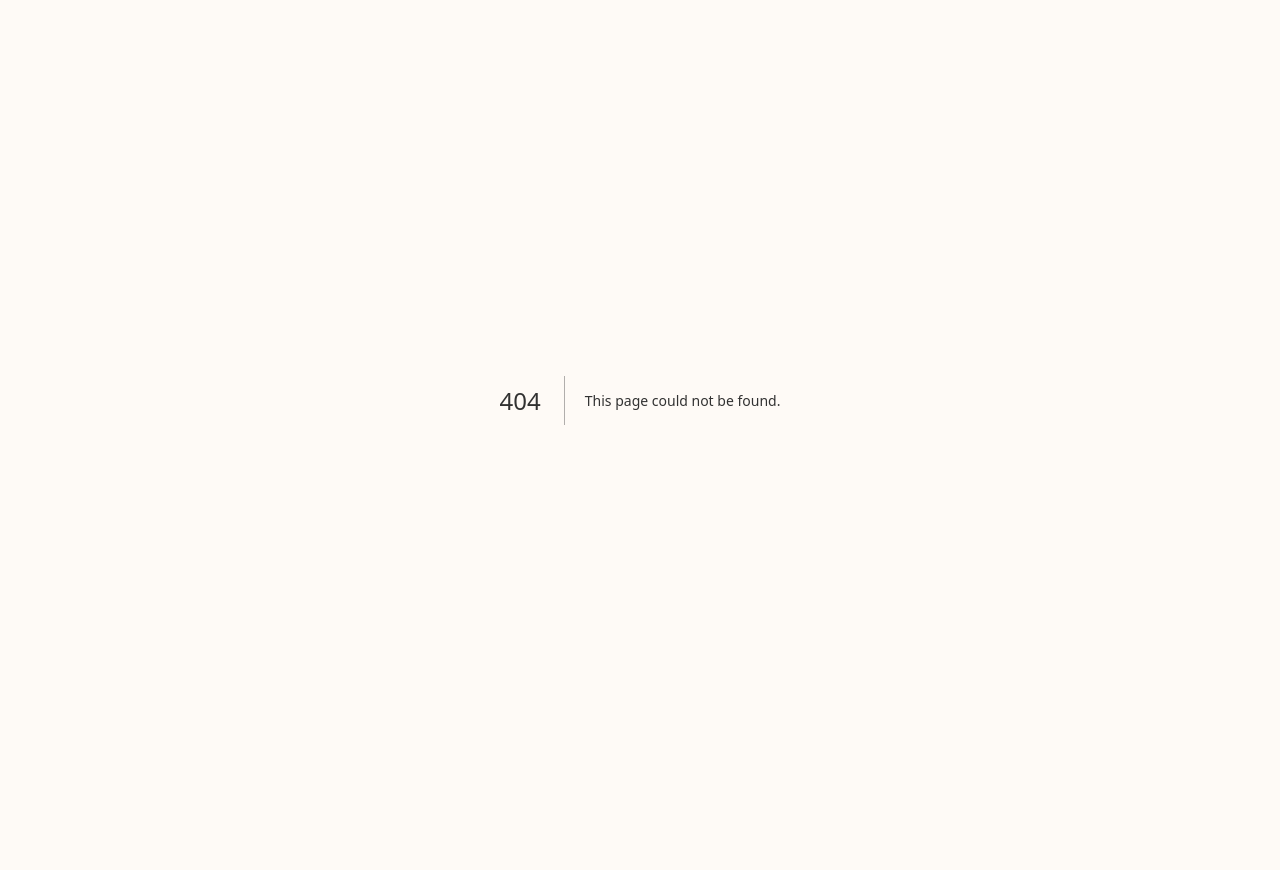
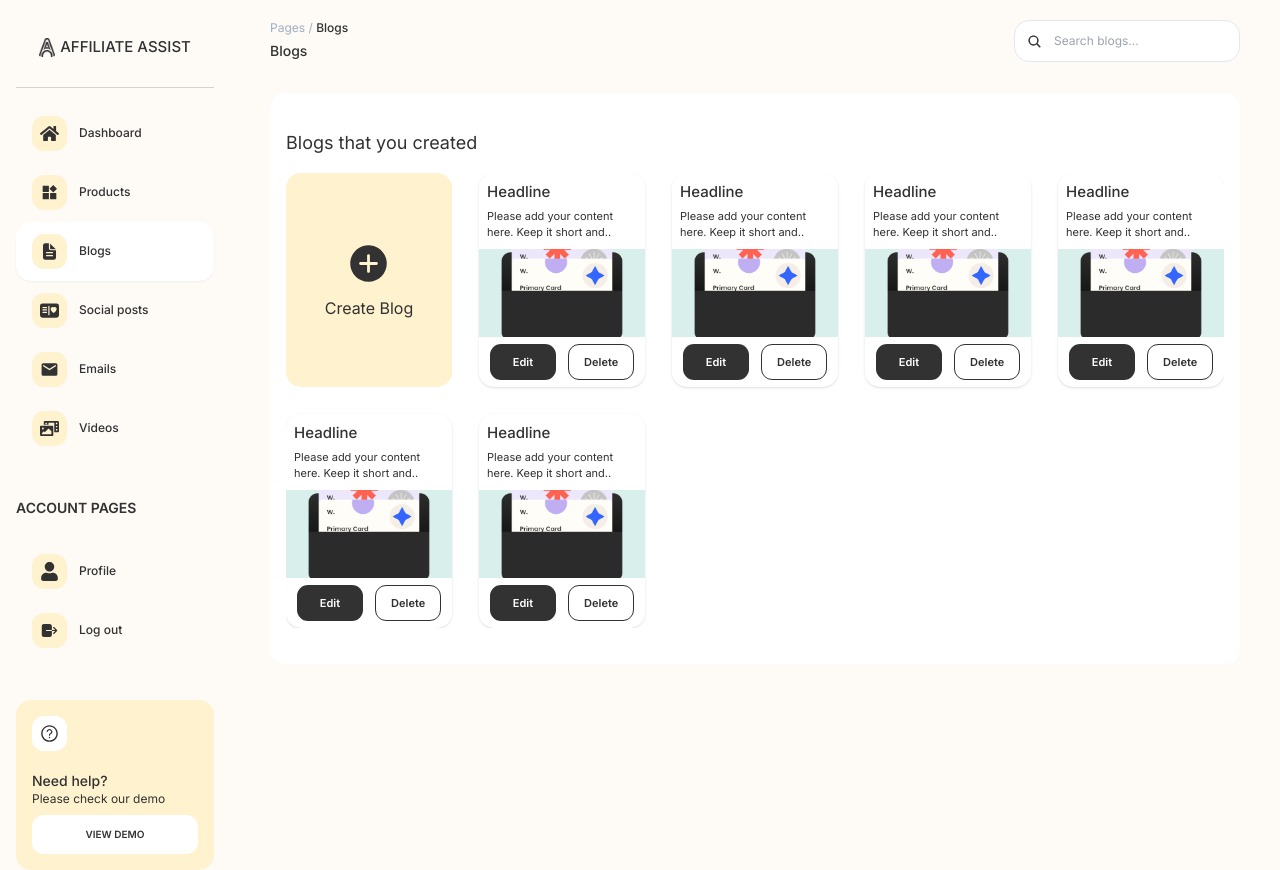
Before and after one commit to hamzahusic/affiliate-assist-app, a Next.js app: page /dashboard/blog in a window 1280 px wide. Before the commit this address had no page. Before the commit the page ends 800 px from the top, so only its background shows below. Built offline with nearby package versions, Linux system fonts and the light colour scheme.

Commit message:
Finished UI for blog page

```diff
--- /dev/null
+++ b/app/dashboard/blog/page.js
@@ -0,0 +1,28 @@
+"use client"
+import BlogCard from "@/components/Cards/BlogCard";
+import CreateCard from "@/components/CreateCard";
+import PageNav from "@/components/PageNav";
+
+const page = () => {
+    return (
+        <>
+            <PageNav placeholder={"Search blogs..."} pageName={"Blogs"}/>
+            <div className="bg-white rounded-[15px] px-4 py-9">
+                <h2 className=" text-lg mb-4">Blogs that you created</h2>
+                <div
+                className="grid place-items-center grid-cols-1 sm:grid-cols-2 md:grid-cols-3 lg:grid-cols-4 xl:grid-cols-5 grid-rows-[214px] gap-[27px] max-h-[650px] h-full overflow-y-auto"
+                >
+                    <CreateCard text={"Create Blog"} createAction={() => console.log("Blog added!")}/>
+                    <BlogCard/>
+                    <BlogCard/>
+                    <BlogCard/>
+                    <BlogCard/>
+                    <BlogCard/>
+                    <BlogCard/>
+                </div>
+            </div>
+        </>
+     );
+}
+
+export default page;
--- /dev/null
+++ b/components/Cards/BlogCard.jsx
@@ -0,0 +1,25 @@
+import Image from "next/image";
+
+const BlogCard = () => {
+    return (
+        <div className=" rounded-[15px] shadow w-full max-w-[230px] md:max-w-[189px]">
+            <div className="p-[8px]">
+                <p className=" text-[15px] font-medium mb-1">Headline</p>
+                <p className=" text-[11px]">Please add your content here. Keep it short and..</p>
+            </div>
+            <Image
+                src={'/images/footer.png'}
+                width={189}
+                height={88}
+                alt="Preview of blog"
+                className=" h-[88px] w-full  object-cover"
+            />
+            <div className=" flex gap-3 justify-center items-center py-[7px]">
+                <button className=" text-[11px] font-semibold rounded-[11px] text-white bg-tcolor py-[10px] px-[23px]">Edit</button>
+                <button className=" text-[11px] font-semibold rounded-[11px] text-tcolor bg-white py-[9px] px-[15px] border-[1px] border-tcolor">Delete</button>
+            </div>
+        </div>
+     );
+}
+
+export default BlogCard;
--- /dev/null
+++ b/components/CreateCard.jsx
@@ -0,0 +1,15 @@
+"use client"
+import { IoIosAddCircle } from "react-icons/io";
+
+const CreateCard = ({text,createAction}) => {
+    return (
+        <div className=" bg-dcolor rounded-[15px] grid place-items-center cursor-pointer w-full h-full max-w-[230px] md:max-w-[189px]" onClick={createAction}>
+            <div>
+                <IoIosAddCircle size={45} className=" text-tcolor mx-auto mb-[10px]"/>
+                <p className=" text-[16px]">{text}</p>
+            </div>
+        </div>
+     );
+}
+
+export default CreateCard;
```
